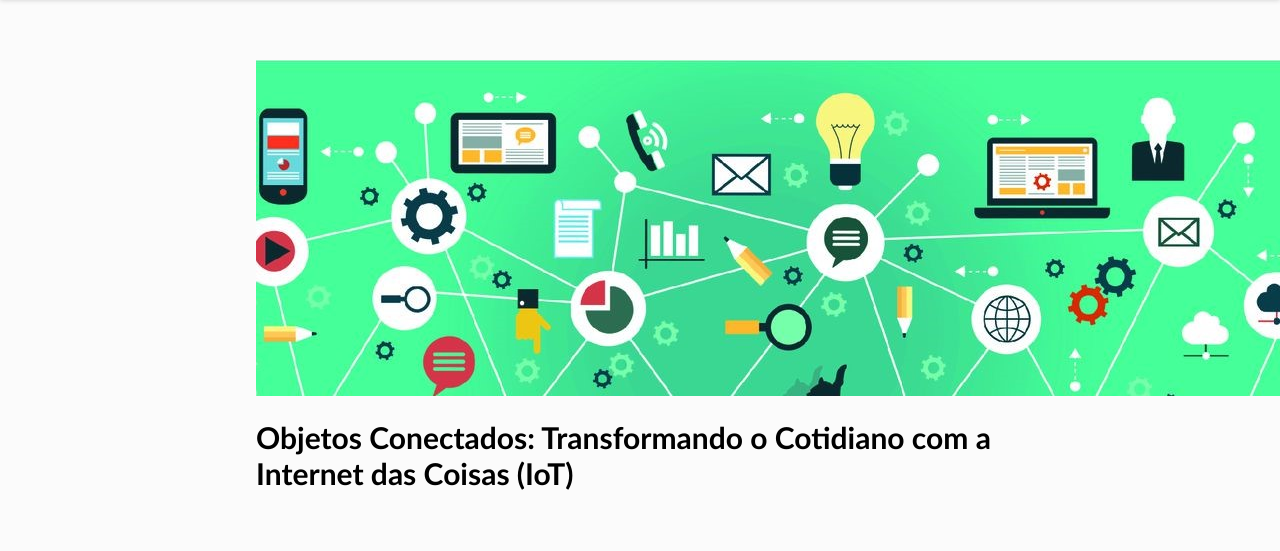
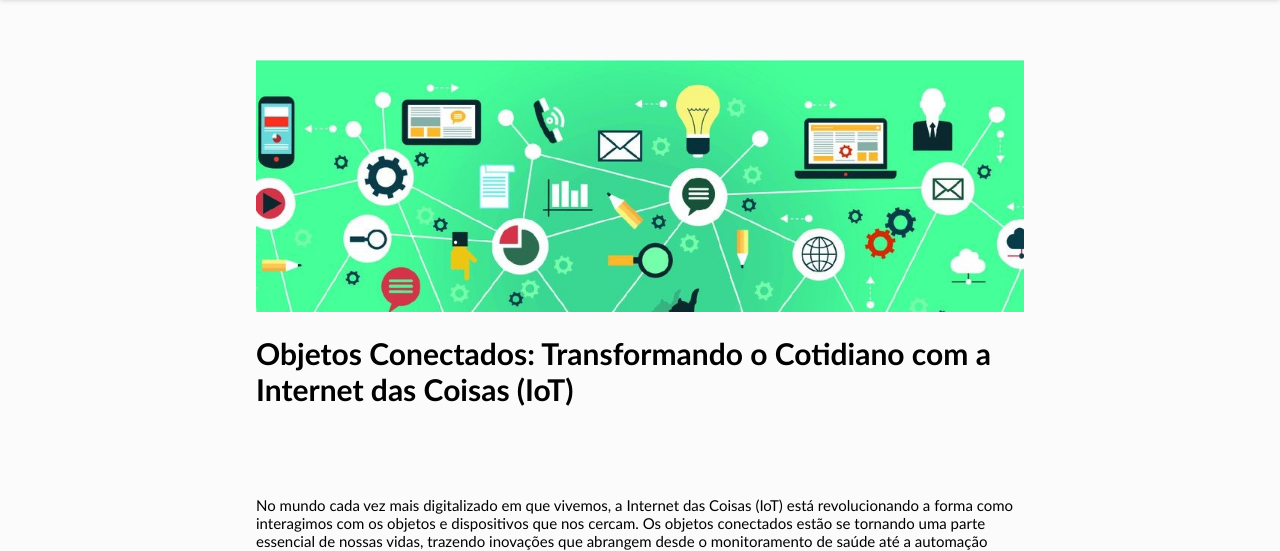
Before and after one commit to JonathasLuan/IOT-no-Brasil, a PHP site: page /ProjetoSalao/objetos-conectados.php in a window 1280 px wide. Shown: the part 70-621 px from the top of the page. Run offline with PHP 8.4, Linux system fonts and the light colour scheme.

Commit message:
Update objetos-conectados.php

```diff
--- a/objetos-conectados.php
+++ b/objetos-conectados.php
@@ -31,7 +31,7 @@ session_start();
   </header>
   <main>
     <div class="artigo">
-      <img src="img/i307397.jpeg" alt"">
+      <img style="width: 100%;" src="img/i307397.jpeg" alt"">
       <h1>Objetos Conectados: Transformando o Cotidiano com a Internet das Coisas (IoT) </h1>
       <br><br><br>
       <p>No mundo cada vez mais digitalizado em que vivemos, a Internet das Coisas (IoT) está revolucionando a forma
```
